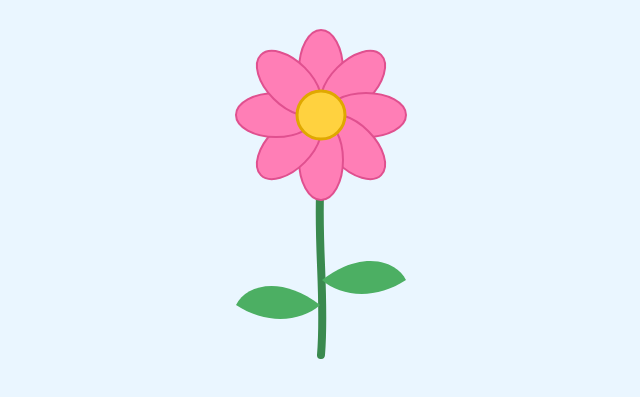
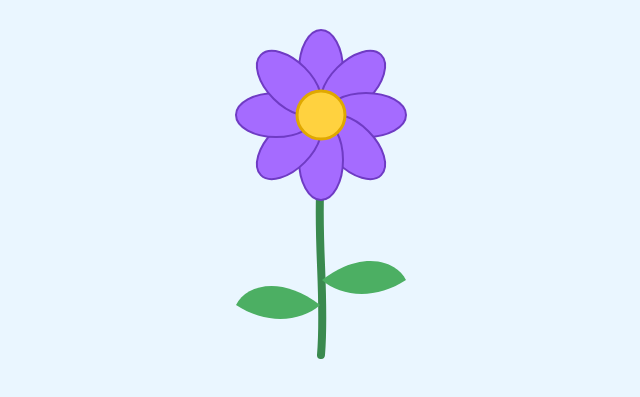
Before and after one commit to davidfong2021-cyber/haze-tracker, a plain HTML site: page index.html in a window 1280 px wide. Shown: the part 241-638 px from the top of the page, without its empty margins (319-959 px from the left). Drawn offline with Linux system fonts and the light colour scheme.

Commit message:
Change flower to purple
Co-Authored-By: Claude Sonnet 5.5 <noreply@anthropic.com>
Claude-Session: https://claude.ai/code/session_01NJgukyrh7u49A7SAtsogCf

```diff
--- a/index.html
+++ b/index.html
@@ -13,14 +13,14 @@
 </head>
 <body>
   <h1>Hello, World!</h1>
-  <svg width="260" height="360" viewBox="0 0 260 360" xmlns="http://www.w3.org/2000/svg" role="img" aria-label="A pink flower">
+  <svg width="260" height="360" viewBox="0 0 260 360" xmlns="http://www.w3.org/2000/svg" role="img" aria-label="A purple flower">
     <!-- stem -->
     <path d="M130 170 C125 230 135 290 130 350" stroke="#3a8a4f" stroke-width="8" fill="none" stroke-linecap="round"/>
     <!-- leaves -->
     <path d="M131 275 C170 245 205 255 215 275 C185 295 150 292 131 275Z" fill="#4caf63"/>
     <path d="M129 300 C90 270 55 280 45 300 C75 320 110 317 129 300Z" fill="#4caf63"/>
     <!-- petals -->
-    <g transform="translate(130 110)" fill="#ff7eb6" stroke="#e0508f" stroke-width="2">
+    <g transform="translate(130 110)" fill="#a56bff" stroke="#6f3bc4" stroke-width="2">
       <ellipse cx="0" cy="-45" rx="22" ry="40"/>
       <ellipse cx="0" cy="-45" rx="22" ry="40" transform="rotate(45)"/>
       <ellipse cx="0" cy="-45" rx="22" ry="40" transform="rotate(90)"/>
```
